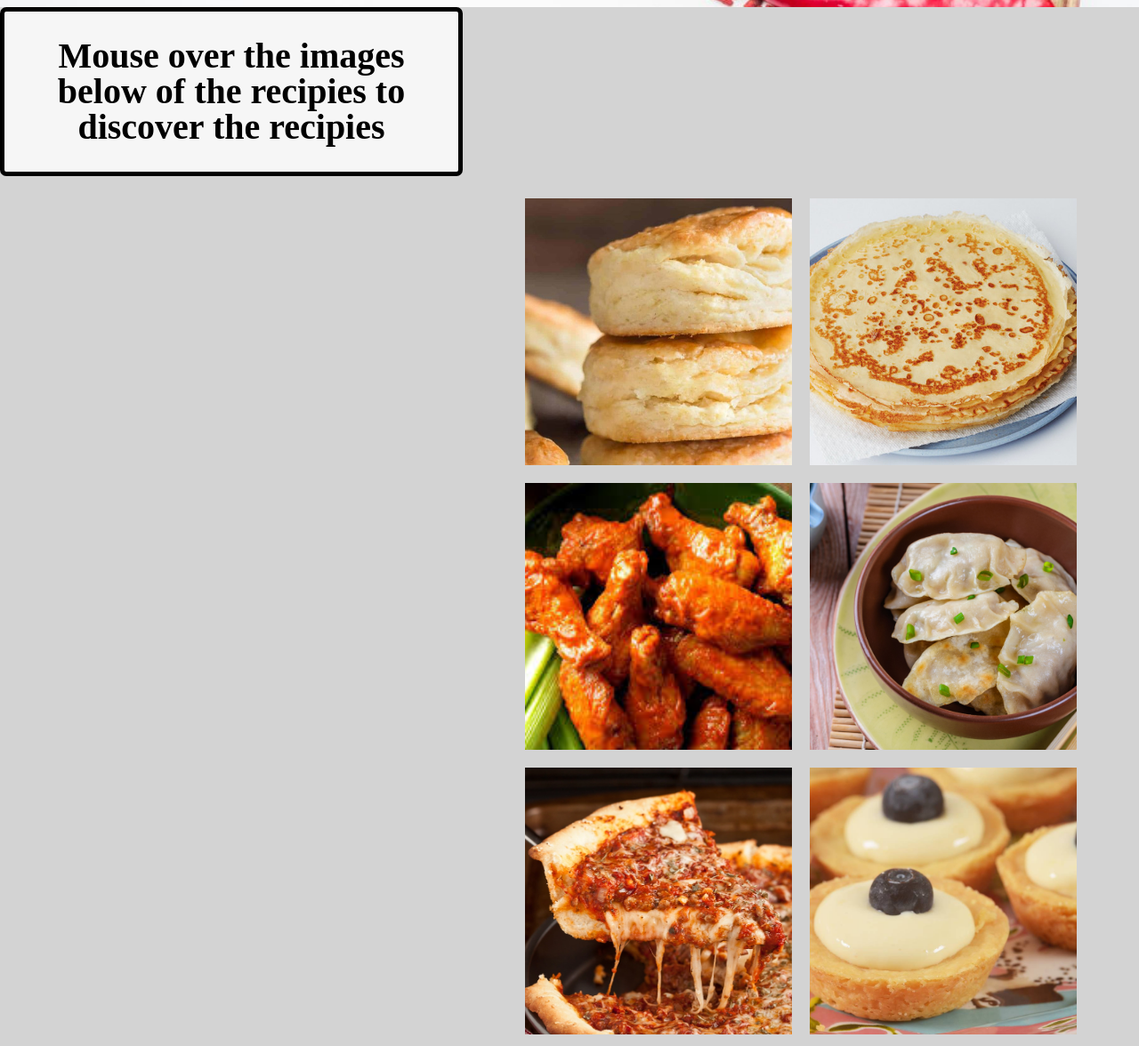
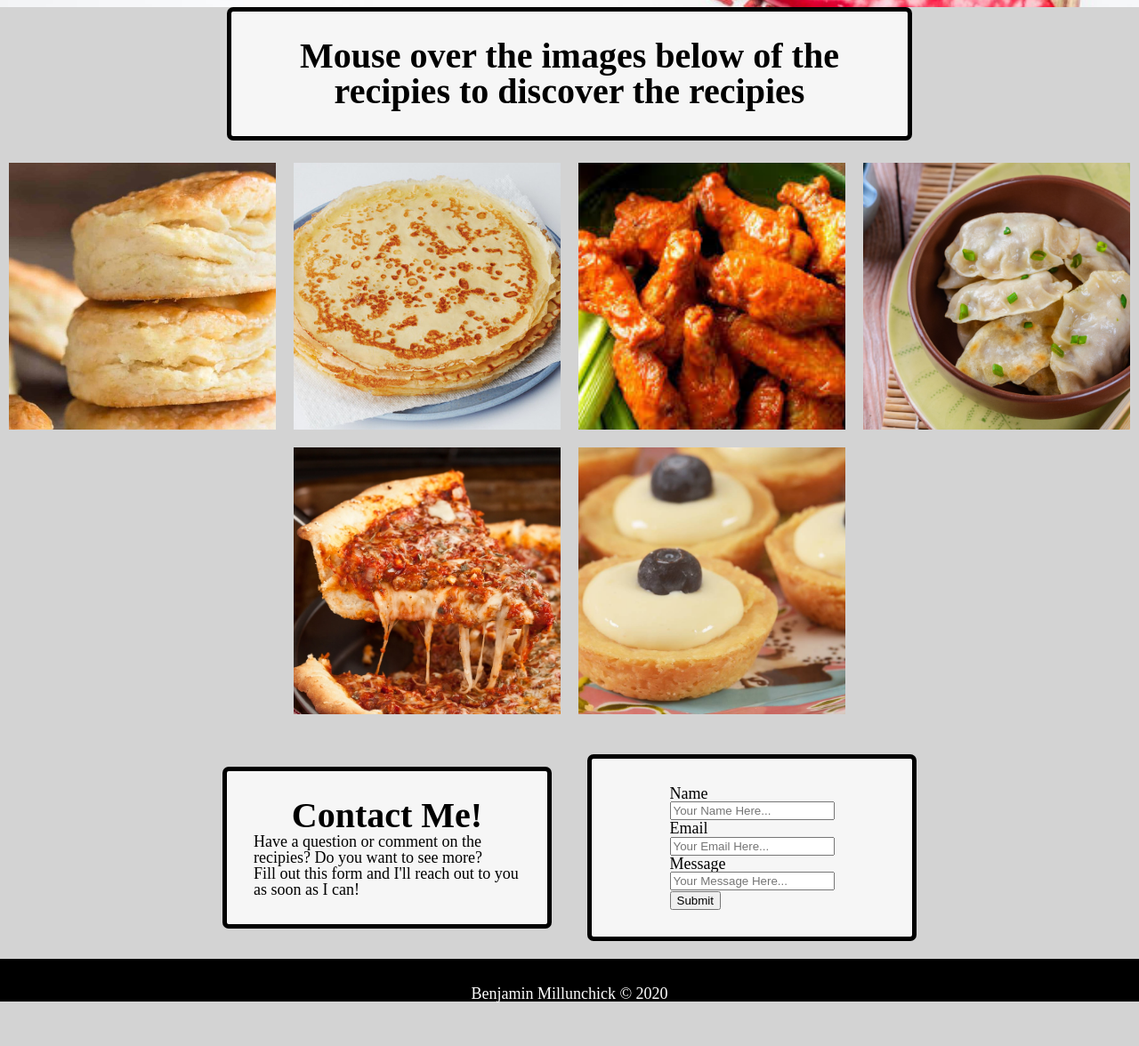
Before and after one commit to benjaminmillunchick/Portfolio, a plain HTML site: page index.html in a window 1280 px wide. Shown: the part 257-1433 px from the top of the page at 89% size. After the commit the page ends 1384 px from the top, so only its background shows below. Drawn offline with nearby package versions, Linux system fonts and the light colour scheme.

Commit message:
Add files via upload

```diff
--- a/css/style.css
+++ b/css/style.css
@@ -192,7 +192,7 @@ padding-top: 40px;
 }
 
 .gallery{
-  grid-column: 2;
+  grid-column: 1;
   grid-row: 2;
   display: flex;
   flex-direction: row;
@@ -280,7 +280,7 @@ img{
 
 /*This section is for the contact form */
 .contact-gallery{
-  grid-column: 2;
+  grid-column: 1;
   grid-row: 3;
   display: flex;
   flex-direction: row;
@@ -314,7 +314,7 @@ img{
 }
 
 .about{
-  grid-column: 2;
+  grid-column: 1;
   grid-row: 1;
   display: flex;
   flex-wrap: wrap;
@@ -464,7 +464,7 @@ img{
   }
 
   .steps{
-      grid-column: 2;
+      grid-column: 1;
       grid-row: 2;
       min-height: 500px;
       display: flex;
@@ -478,9 +478,6 @@ img{
       grid-auto-rows: auto auto auto;
   }
 
-  .about{
-      grid-column: 1;
-  }
 }
 
 
```
